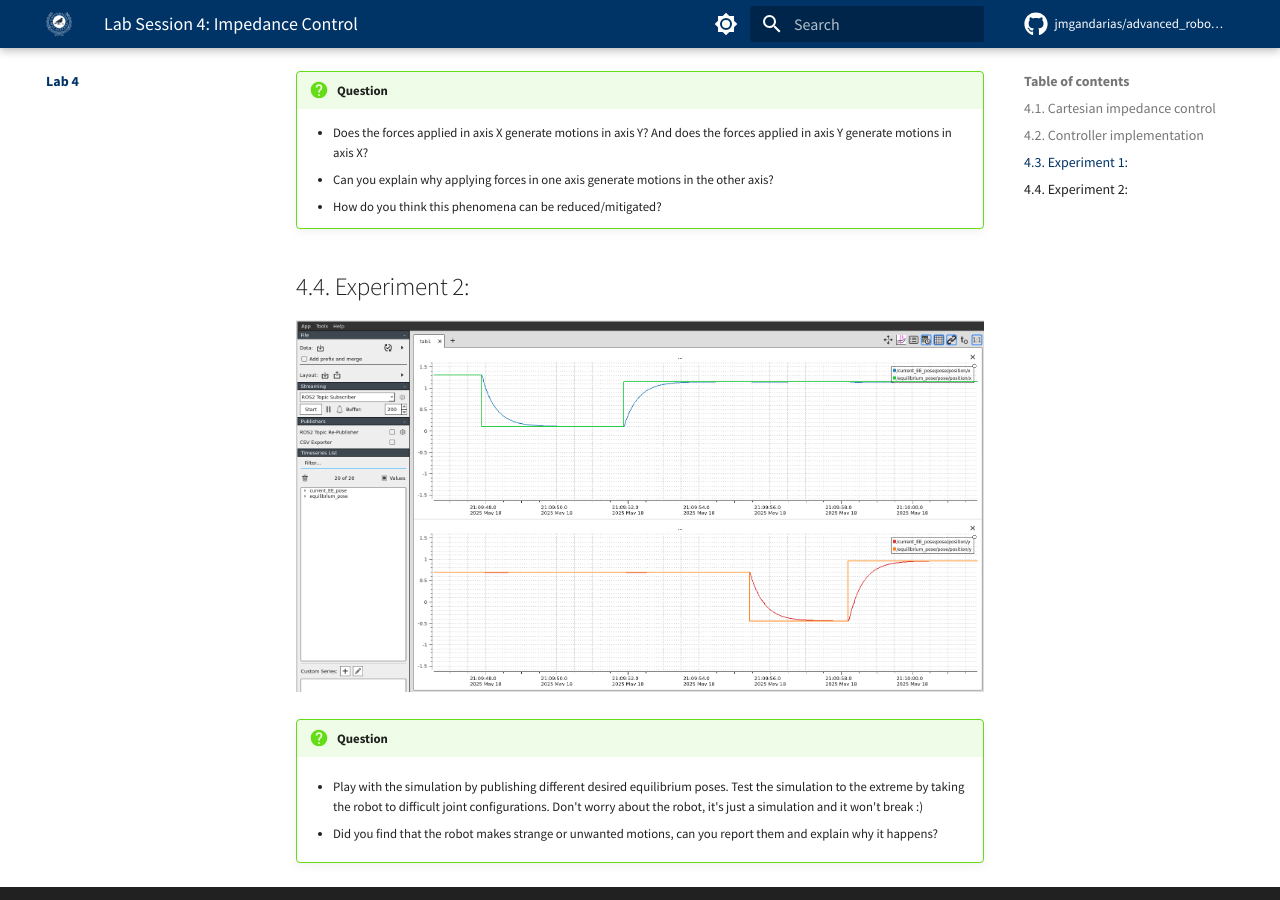
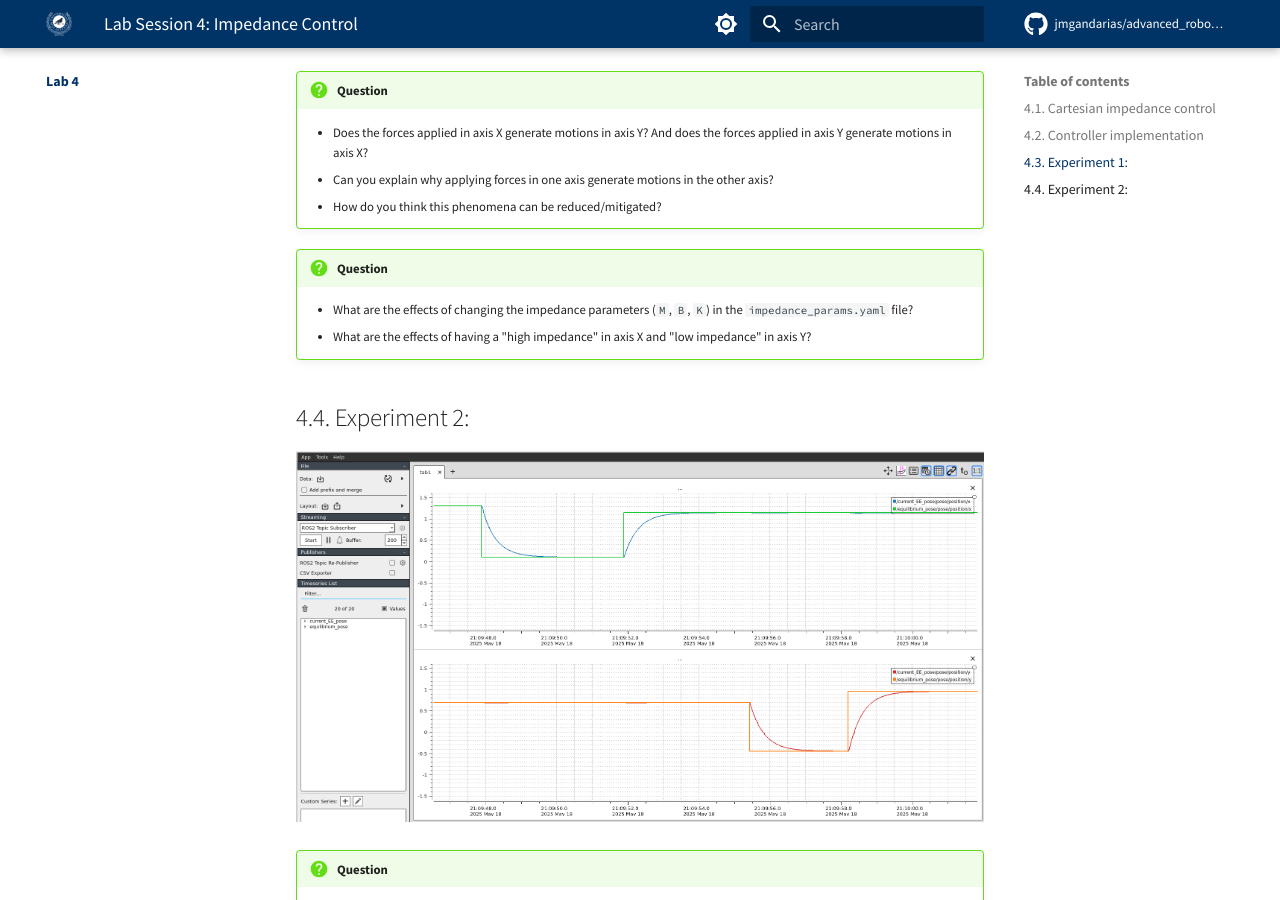
Before and after one commit to jmgandarias/advanced_robotics, an MkDocs documentation site: the page built from docs/lab4/README.md, in a window 1280 px wide and 900 px high, scrolled down 2109 px. Built offline with MkDocs 1.6.1 and Material for MkDocs 9.7.7, drawn with Linux system fonts in a browser that asks for light colours; nearby versions of some CDN libraries; library files that are not in the unit come from our copies; plug-ins that fetch from the network failed and are left out; comment, search, counter and statistics services are not loaded.

Commit message:
Added one more question

```diff
--- a/docs/lab4/README.md
+++ b/docs/lab4/README.md
@@ -47,6 +47,11 @@ Second-order differential kinematics:  q'' = J(q)^(-1)[x'' - J'(q',q)q']
     - Can you explain why applying forces in one axis generate motions in the other axis?
     - How do you think this phenomena can be reduced/mitigated?
 
+!!! question
+    - What are the effects of changing the impedance parameters (`M`, `B`, `K`) in the `impedance_params.yaml` file?
+    - What are the effects of having a "high impedance" in axis X and "low impedance" in axis Y?
+
+
 ## 4.4. Experiment 2:
 
 ![results_EE_pose](images/results_EE_pose.png)
```
